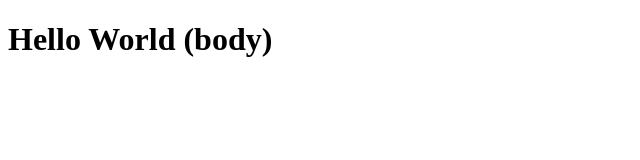
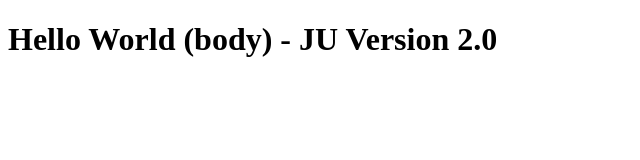
Before and after one commit to Jurso28/hello-world, a plain HTML site: page index.html in a window 1280 px wide. Shown: the whole page, without its empty margins (0-640 px from the left). Drawn offline with Linux system fonts and the light colour scheme.

Commit message:
Update index.html file

```diff
--- a/index.html
+++ b/index.html
@@ -11,6 +11,6 @@
 </head>
 
 <body>
-    <h1>Hello World (body)</h1>
+    <h1>Hello World (body) - JU Version 2.0</h1>
 </body>
 </html>
```
